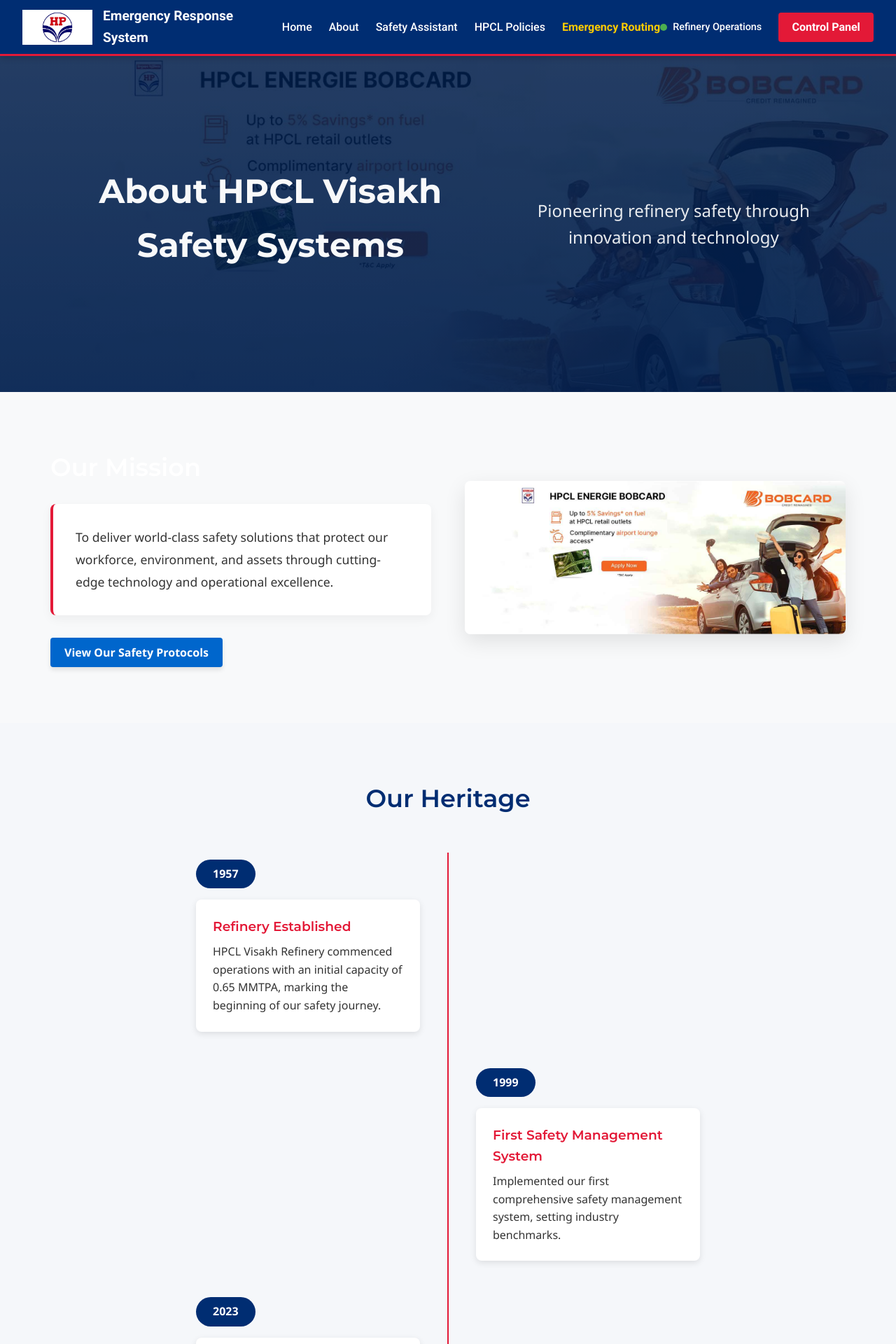
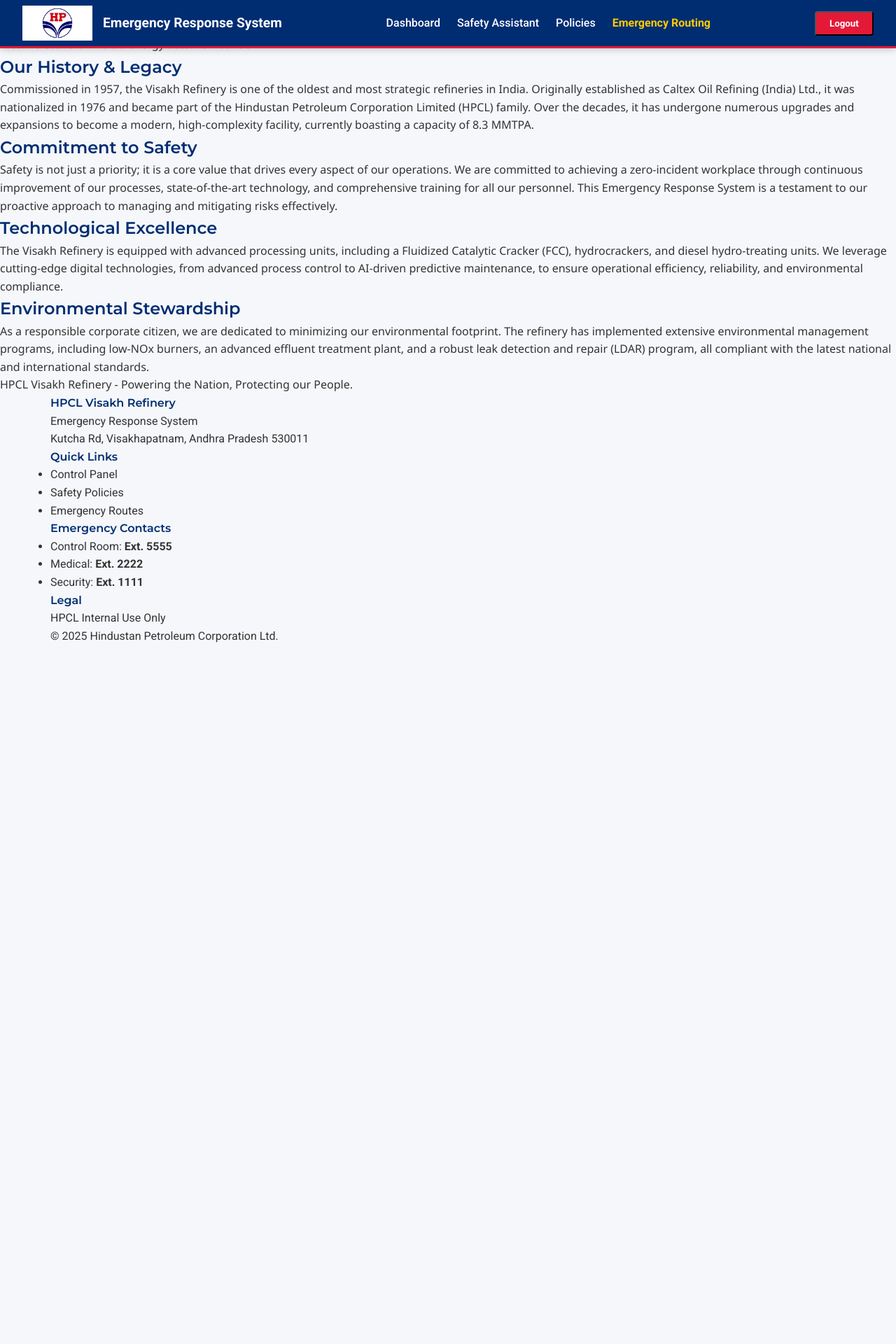
Before and after one commit to Hemuu24/hpcl-assistant, a React (Vite) app: page /about in a window 1280 px wide. Shown: the top 1920 px of the page at 70% size. After the commit the page ends 921 px from the top, so only its background shows below. Built offline with nearby package versions, Linux system fonts and the light colour scheme; sample sign-in values are in the browser's storage.

Commit message:
Fix unused variable build errors

```diff
--- a/src/App.tsx
+++ b/src/App.tsx
@@ -1,63 +1,50 @@
-import React, { useState } from 'react';
-import { BrowserRouter as Router, Routes, Route } from 'react-router-dom';
+import { useState } from 'react';
+import { BrowserRouter as Router, Route, Routes, Navigate } from 'react-router-dom';
+import './App.css';
 import Navbar from './components/Navbar';
 import Footer from './components/Footer';
 import LandingPage from './pages/Landingpage';
+import DashboardPage from './pages/DashboardPage';
+import SafetyManualsPage from './pages/SafetyManualsPage';
+import PoliciesPage from './pages/PoliciesPage';
+import EmergencyRoutingPage from './pages/EmergencyRoutingPage';
+import SafetyAssistant from './pages/SafetyAssistant';
+import AboutPage from './pages/AboutPage';
 import AuthForm from './pages/Signin';
-import AboutPage from './pages/AboutPage';
-import SafetyAssistant from './pages/SafetyAssistant';
-import PoliciesPage from './pages/PoliciesPage';
-import DashboardPage from './pages/DashboardPage'; // ✅ Import DashboardPage
-import EmergencyRoutingPage from './pages/EmergencyRoutingPage';
-import './App.css';
 
-const App = () => {
-  const [isSignup, setIsSignup] = useState(false);
+function App() {
+  const [isAuthenticated, setIsAuthenticated] = useState(localStorage.getItem('loggedIn') === 'true');
+
+  const handleLogin = () => {
+    setIsAuthenticated(true);
+  };
+
+  const handleLogout = () => {
+    localStorage.removeItem('loggedIn');
+    setIsAuthenticated(false);
+  };
 
   return (
     <Router>
-      <div className="app-container">
-        <Navbar />
-
-        <div className="content-wrapper">
+      <div className="App">
+        {isAuthenticated && <Navbar onLogout={handleLogout} />}
+        <main>
           <Routes>
-            <Route path="/" element={<LandingPage />} />
-
-            <Route
-              path="/login"
-              element={
-                <AuthForm
-                  isSignup={false}
-                  onSwitch={() => setIsSignup(true)}
-                  onSuccess={() => (window.location.href = '/dashboard')}
-                />
-              }
-            />
-
-            <Route
-              path="/signup"
-              element={
-                <AuthForm
-                  isSignup={true}
-                  onSwitch={() => setIsSignup(false)}
-                  onSuccess={() => (window.location.href = '/dashboard')}
-                />
-              }
-            />
-
-            {/* ✅ Integrated DashboardPage here */}
-            <Route path="/dashboard" element={<DashboardPage />} />
-            <Route path="/emergency-routing" element={<EmergencyRoutingPage />} />
-            <Route path="/about" element={<AboutPage />} />
-            <Route path="/safety-assistant" element={<SafetyAssistant />} />
-            <Route path="/policies" element={<PoliciesPage />} />
+            <Route path="/login" element={!isAuthenticated ? <AuthForm isSignup={false} onSwitch={() => {}} onSuccess={handleLogin} /> : <Navigate to="/dashboard" />} />
+            <Route path="/" element={!isAuthenticated ? <LandingPage /> : <Navigate to="/dashboard" />} />
+            <Route path="/dashboard" element={isAuthenticated ? <DashboardPage /> : <Navigate to="/login" />} />
+            <Route path="/safety-manuals" element={isAuthenticated ? <SafetyManualsPage /> : <Navigate to="/login" />} />
+            <Route path="/policies" element={isAuthenticated ? <PoliciesPage /> : <Navigate to="/login" />} />
+            <Route path="/emergency-routing" element={isAuthenticated ? <EmergencyRoutingPage /> : <Navigate to="/login" />} />
+            <Route path="/safety-assistant" element={isAuthenticated ? <SafetyAssistant /> : <Navigate to="/login" />} />
+            <Route path="/about" element={isAuthenticated ? <AboutPage /> : <Navigate to="/login" />} />
+            <Route path="*" element={<Navigate to={isAuthenticated ? "/dashboard" : "/"} />} />
           </Routes>
-        </div>
-
-        <Footer />
+        </main>
+        {isAuthenticated && <Footer />}
       </div>
     </Router>
   );
-};
+}
 
 export default App;
--- a/src/components/Footer.tsx
+++ b/src/components/Footer.tsx
@@ -1,75 +1,34 @@
-import React from 'react';
-import { Link } from 'react-router-dom';
-import './Footer.css';
+import "./Footer.css";
 
 const Footer = () => {
   return (
-    <footer className="hpcl-footer">
+    <footer className="footer">
       <div className="footer-container">
-        {/* Main Footer Content */}
-        <div className="footer-grid">
-          {/* About Column */}
-          <div className="footer-column">
-            <h3 className="footer-heading">About HPCL Visakh</h3>
-            <p className="footer-about">
-              HPCL Visakh Refinery is one of India's largest coastal refineries with
-              a capacity of 8.3 MMTPA, serving the nation's energy needs since 1957.
-            </p>
-            <div className="footer-contact">
-              <p>Visakhapatnam, Andhra Pradesh</p>
-              <p>India - 530001</p>
-            </div>
-          </div>
-
-          {/* Quick Links Column */}
-          <div className="footer-column">
-            <h3 className="footer-heading">Quick Links</h3>
-            <ul className="footer-links">
-              <li><Link to="/">Home</Link></li>
-              <li><Link to="/dashboard">Dashboard</Link></li>
-              <li><Link to="/emergency-routing">Emergency Protocols</Link></li>
-              <li><Link to="/safety-manuals">Safety Manuals</Link></li>
-              <li><Link to="/about">About Us</Link></li>
-            </ul>
-          </div>
-
-          {/* Emergency Contacts Column */}
-          <div className="footer-column">
-            <h3 className="footer-heading">Emergency Contacts</h3>
-            <ul className="emergency-contacts">
-              <li>Control Room: <span>+91-891-2567890</span></li>
-              <li>Medical Emergency: <span>+91-891-2567891</span></li>
-              <li>Fire Station: <span>+91-891-2567892</span></li>
-              <li>Security: <span>+91-891-2567893</span></li>
-            </ul>
-          </div>
-
-          {/* Social/External Links Column */}
-          <div className="footer-column">
-            <h3 className="footer-heading">Connect With Us</h3>
-            <div className="footer-social">
-              <a href="https://www.hindustanpetroleum.com" target="_blank" rel="noopener noreferrer">
-                Official Website
-              </a>
-              <a href="mailto:visakhrefinery@hpcl.in" target="_blank" rel="noopener noreferrer">
-                Email Us
-              </a>
-            </div>
-            <div className="footer-legal">
-              <Link to="/privacy">Privacy Policy</Link>
-              <Link to="/terms">Terms of Use</Link>
-            </div>
-          </div>
+        <div className="footer-section">
+          <h4>HPCL Visakh Refinery</h4>
+          <p>Emergency Response System</p>
+          <p>Kutcha Rd, Visakhapatnam, Andhra Pradesh 530011</p>
         </div>
-
-        {/* Copyright Section */}
-        <div className="footer-bottom">
-          <div className="footer-copyright">
-            &copy; {new Date().getFullYear()} HPCL Visakh Refinery. All Rights Reserved.
-          </div>
-          <div className="footer-credits">
-            <span>Safety Management System v2.0</span>
-          </div>
+        <div className="footer-section">
+          <h4>Quick Links</h4>
+          <ul>
+            <li><a href="/dashboard">Control Panel</a></li>
+            <li><a href="/policies">Safety Policies</a></li>
+            <li><a href="/emergency-routing">Emergency Routes</a></li>
+          </ul>
+        </div>
+        <div className="footer-section">
+          <h4>Emergency Contacts</h4>
+          <ul>
+            <li>Control Room: <strong>Ext. 5555</strong></li>
+            <li>Medical: <strong>Ext. 2222</strong></li>
+            <li>Security: <strong>Ext. 1111</strong></li>
+          </ul>
+        </div>
+        <div className="footer-section">
+          <h4>Legal</h4>
+          <p>HPCL Internal Use Only</p>
+          <p>&copy; {new Date().getFullYear()} Hindustan Petroleum Corporation Ltd.</p>
         </div>
       </div>
     </footer>
--- a/src/components/Navbar.tsx
+++ b/src/components/Navbar.tsx
@@ -1,16 +1,26 @@
 // components/Navbar.tsx
-import React from "react";
-import { Link } from "react-router-dom";
+import { Link, useNavigate } from "react-router-dom";
 import hpclLogo from "../assets/images/hpcl-logo.png";
 import "./Navbar.css";
 
-const Navbar: React.FC = () => {
+interface NavbarProps {
+  onLogout: () => void;
+}
+
+const Navbar: React.FC<NavbarProps> = ({ onLogout }) => {
+  const navigate = useNavigate();
+
+  const handleLogoutClick = () => {
+    onLogout();
+    navigate('/login');
+  };
+
   return (
     <nav className="navbar">
       <div className="navbar-container">
         {/* Logo and Title */}
         <div className="logo-container">
-          <Link to="/" className="logo-title-container">
+          <Link to="/dashboard" className="logo-title-container">
             <img src={hpclLogo} alt="HPCL" className="logo" />
             <span className="system-title">Emergency Response System</span>
           </Link>
@@ -18,20 +28,15 @@
 
         {/* Navigation Links */}
         <div className="nav-links">
-          <Link to="/" className="nav-link">Home</Link>
-          <Link to="/about" className="nav-link">About</Link>
+          <Link to="/dashboard" className="nav-link">Dashboard</Link>
           <Link to="/safety-assistant" className="nav-link">Safety Assistant</Link>
-          <Link to="/policies" className="nav-link">HPCL Policies</Link>
+          <Link to="/policies" className="nav-link">Policies</Link>
           <Link to="/emergency-routing" className="nav-link emergency-link">Emergency Routing</Link>
         </div>
 
         {/* User Section */}
         <div className="auth-section">
-          <div className="user-status">
-            <span className="user-indicator"></span>
-            <a href="/#operations-section" className="nav-link">Refinery Operations</a>
-          </div>
-          <Link to="/dashboard" className="dashboard-button">Control Panel</Link>
+          <button onClick={handleLogoutClick} className="dashboard-button">Logout</button>
         </div>
       </div>
     </nav>
--- a/src/pages/AboutPage.tsx
+++ b/src/pages/AboutPage.tsx
@@ -1,164 +1,53 @@
-import React from 'react';
-import { useNavigate } from 'react-router-dom';
-import '../pages/AboutPage.css';
-import refineryImage from '../assets/images/sliderimage1.jpg';
-import teamImage from '../assets/images/sliderimage2.jpg';
-import safetyImage from '../assets/images/sliderimage3.jpeg';
+import './AboutPage.css';
 
 const AboutPage = () => {
-  const navigate = useNavigate();
-
   return (
     <div className="about-page">
-      {/* Hero Section */}
-      <section className="about-hero">
-        <div className="hero-overlay"></div>
-        <div className="hero-content">
-          <h1>About HPCL Visakh Safety Systems</h1>
-          <p>Pioneering refinery safety through innovation and technology</p>
+      <header className="about-header">
+        <div className="header-overlay"></div>
+        <h1>About HPCL Visakh Refinery</h1>
+        <p>A cornerstone of India's energy sector since 1957</p>
+      </header>
+
+      <section className="about-content">
+        <div className="content-card">
+          <h2>Our History & Legacy</h2>
+          <p>
+            Commissioned in 1957, the Visakh Refinery is one of the oldest and most strategic refineries in India.
+            Originally established as Caltex Oil Refining (India) Ltd., it was nationalized in 1976 and became part of the Hindustan Petroleum Corporation Limited (HPCL) family.
+            Over the decades, it has undergone numerous upgrades and expansions to become a modern, high-complexity facility, currently boasting a capacity of 8.3 MMTPA.
+          </p>
+        </div>
+
+        <div className="content-card">
+          <h2>Commitment to Safety</h2>
+          <p>
+            Safety is not just a priority; it is a core value that drives every aspect of our operations.
+            We are committed to achieving a zero-incident workplace through continuous improvement of our processes, state-of-the-art technology, and comprehensive training for all our personnel.
+            This Emergency Response System is a testament to our proactive approach to managing and mitigating risks effectively.
+          </p>
+        </div>
+
+        <div className="content-card">
+          <h2>Technological Excellence</h2>
+          <p>
+            The Visakh Refinery is equipped with advanced processing units, including a Fluidized Catalytic Cracker (FCC), hydrocrackers, and diesel hydro-treating units.
+            We leverage cutting-edge digital technologies, from advanced process control to AI-driven predictive maintenance, to ensure operational efficiency, reliability, and environmental compliance.
+          </p>
+        </div>
+
+        <div className="content-card">
+          <h2>Environmental Stewardship</h2>
+          <p>
+            As a responsible corporate citizen, we are dedicated to minimizing our environmental footprint.
+            The refinery has implemented extensive environmental management programs, including low-NOx burners, an advanced effluent treatment plant, and a robust leak detection and repair (LDAR) program, all compliant with the latest national and international standards.
+          </p>
         </div>
       </section>
 
-      {/* Mission Section */}
-      <section className="mission-section">
-        <div className="mission-container">
-          <div className="mission-content">
-            <h2>Our Mission</h2>
-            <div className="mission-statement">
-              <p>
-                To deliver world-class safety solutions that protect our workforce,
-                environment, and assets through cutting-edge technology and
-                operational excellence.
-              </p>
-            </div>
-            <button
-              className="primary-button"
-              onClick={() => navigate('/safety-manuals')}
-            >
-              View Our Safety Protocols
-            </button>
-          </div>
-          <div className="mission-image">
-            <img src={refineryImage} alt="HPCL Visakh Refinery" />
-          </div>
-        </div>
-      </section>
-
-      {/* History Section */}
-      <section className="history-section">
-        <h2>Our Heritage</h2>
-        <div className="timeline">
-          <div className="timeline-item">
-            <div className="timeline-year">1957</div>
-            <div className="timeline-content">
-              <h3>Refinery Established</h3>
-              <p>
-                HPCL Visakh Refinery commenced operations with an initial capacity
-                of 0.65 MMTPA, marking the beginning of our safety journey.
-              </p>
-            </div>
-          </div>
-          <div className="timeline-item">
-            <div className="timeline-year">1999</div>
-            <div className="timeline-content">
-              <h3>First Safety Management System</h3>
-              <p>
-                Implemented our first comprehensive safety management system,
-                setting industry benchmarks.
-              </p>
-            </div>
-          </div>
-          <div className="timeline-item">
-            <div className="timeline-year">2023</div>
-            <div className="timeline-content">
-              <h3>AI-Powered Safety Platform</h3>
-              <p>
-                Launched our current generation predictive safety and emergency
-                response system.
-              </p>
-            </div>
-          </div>
-        </div>
-      </section>
-
-      {/* Team Section */}
-      <section className="team-section">
-        <div className="section-header">
-          <h2>Our Safety Leadership</h2>
-          <p>
-            Dedicated professionals ensuring operational safety at every level
-          </p>
-        </div>
-        <div className="team-grid">
-          <div className="team-card">
-            <div className="team-image-container">
-              <img src={teamImage} alt="Safety Team" />
-            </div>
-            <h3>Safety Operations</h3>
-            <p>
-              150+ certified safety officers monitoring operations 24/7 with
-              advanced surveillance systems.
-            </p>
-          </div>
-          <div className="team-card">
-            <div className="team-image-container">
-              <img src={safetyImage} alt="Technical Team" />
-            </div>
-            <h3>Technical Experts</h3>
-            <p>
-              Process safety engineers with an average of 15+ years experience
-              in refinery operations.
-            </p>
-          </div>
-        </div>
-      </section>
-
-      {/* Values Section */}
-      <section className="values-section">
-        <h2>Our Core Values</h2>
-        <div className="values-grid">
-          <div className="value-card">
-            <h3>Safety First</h3>
-            <p>
-              Every decision begins with safety considerations for our people,
-              community, and environment.
-            </p>
-          </div>
-          <div className="value-card">
-            <h3>Innovation</h3>
-            <p>
-              Continuously evolving our systems with the latest safety technologies
-              and best practices.
-            </p>
-          </div>
-          <div className="value-card">
-            <h3>Accountability</h3>
-            <p>
-              Clear safety responsibilities at all organizational levels with
-              transparent reporting.
-            </p>
-          </div>
-        </div>
-      </section>
-
-      {/* CTA Section */}
-      <section className="about-cta">
-        <h2>Join Us in Setting Safety Standards</h2>
-        <div className="cta-buttons">
-          <button
-            className="primary-button"
-            onClick={() => navigate('/contact')}
-          >
-            Contact Our Safety Team
-          </button>
-          <button
-            className="secondary-button"
-            onClick={() => navigate('/careers')}
-          >
-            Safety Career Opportunities
-          </button>
-        </div>
-      </section>
+      <footer className="about-footer">
+        <p>HPCL Visakh Refinery - Powering the Nation, Protecting our People.</p>
+      </footer>
     </div>
   );
 };
--- a/src/pages/DashboardPage.tsx
+++ b/src/pages/DashboardPage.tsx
@@ -1,4 +1,5 @@
-import React, { useState } from 'react';
+import { useState } from 'react';
+import { useNavigate } from 'react-router-dom';
 import './DashboardPage.css';
 
 const Dashboard = () => {
--- a/src/pages/PoliciesPage.tsx
+++ b/src/pages/PoliciesPage.tsx
@@ -1,5 +1,4 @@
-import React, { useState } from 'react';
-import { useNavigate } from 'react-router-dom';
+import { useState } from 'react';
 import './PoliciesPage.css';
 
 // Define a type for a single policy
```
Also changed, not shown: src/pages/Landingpage.tsx (+4 -6 lines), src/pages/SafetyAssistant.tsx (+0 -37 lines).
